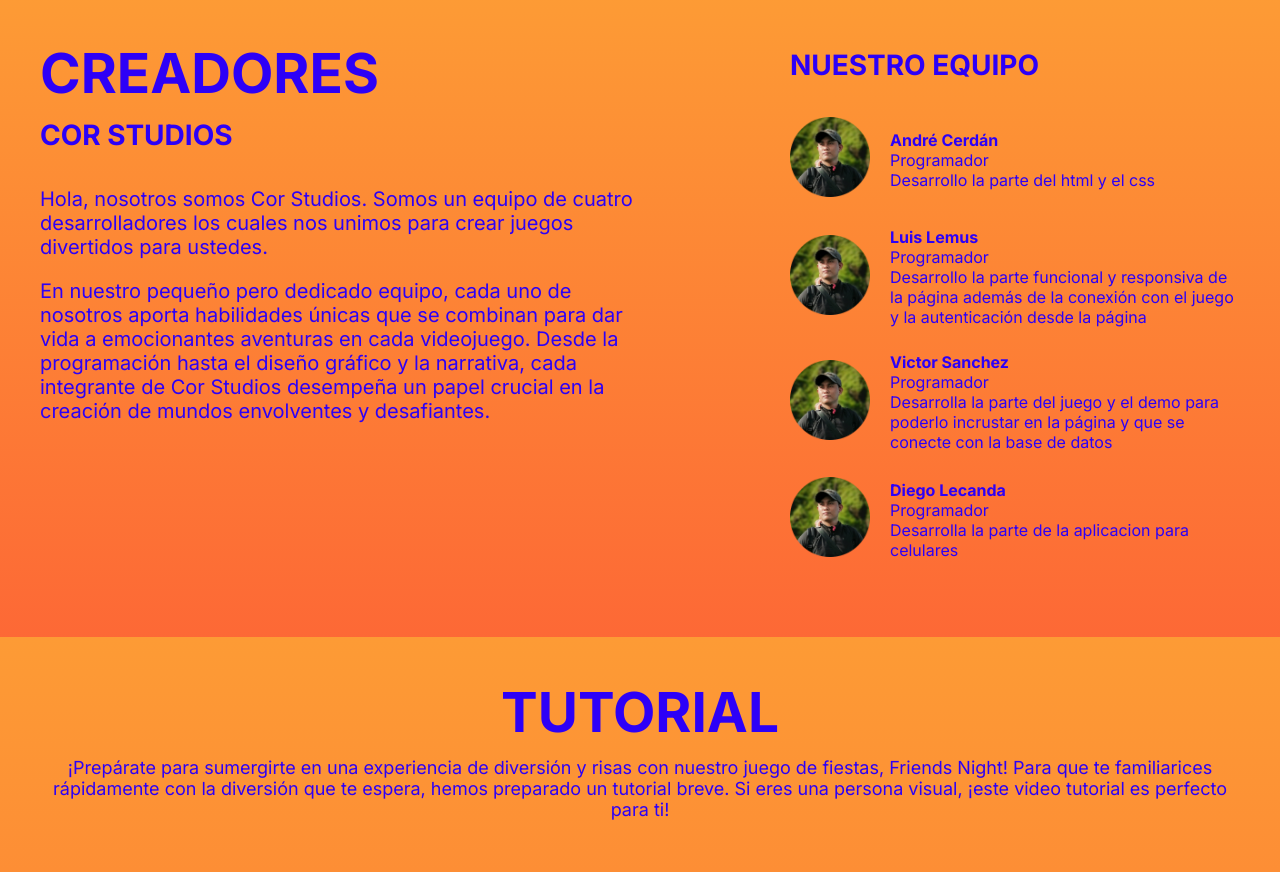
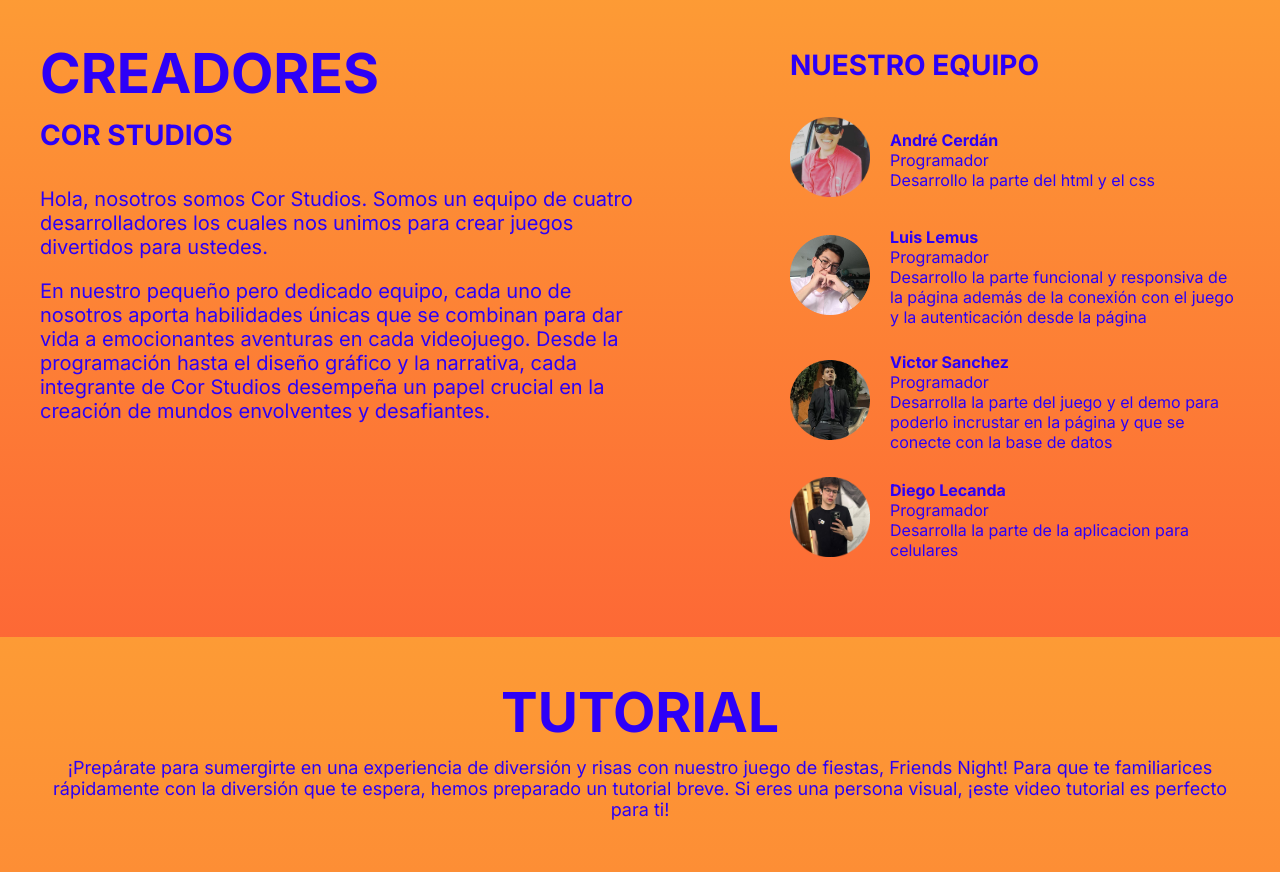
Before and after one commit to Yiztino/Friends-Night-Web, a plain HTML site: page docs/index.html in a window 1280 px wide. Shown: the part 802-1674 px from the top of the page. Drawn offline with nearby package versions, Linux system fonts and the light colour scheme.

Commit message:
Agragando fotos

```diff
--- a/docs/index.html
+++ b/docs/index.html
@@ -79,7 +79,7 @@
             <div class="about-2">
                 <h3>Nuestro equipo</h3>
                 <div class="about-img">
-                    <img src="./HTML/IMG/b1.png" alt="">
+                    <img src="./HTML/IMG/andrec.png" alt="">
                     <div class="about-txt">
                         <h4>André Cerdán</h4>
                         <p>Programador</p>
@@ -87,7 +87,7 @@
                     </div>
                 </div>
                 <div class="about-img">
-                    <img src="./HTML/IMG/b1.png" alt="">
+                    <img src="./HTML/IMG/luisl.png" alt="">
                     <div class="about-txt">
                         <h4>Luis Lemus</h4>
                         <p>Programador</p>
@@ -95,7 +95,7 @@
                     </div>
                 </div>
                 <div class="about-img">
-                    <img src="./HTML/IMG/b1.png" alt="">
+                    <img src="./HTML/IMG/victors.png" alt="">
                     <div class="about-txt">
                         <h4>Victor Sanchez</h4>
                         <p>Programador</p>
@@ -103,7 +103,7 @@
                     </div>
                 </div>
                 <div class="about-img">
-                    <img src="./HTML/IMG/b1.png" alt="">
+                    <img src="./HTML/IMG/diegol.png" alt="">
                     <div class="about-txt">
                         <h4>Diego Lecanda</h4>
                         <p>Programador</p>
```
Also changed, not shown: docs/HTML/IMG/andrec.png (added), docs/HTML/IMG/diegol.png (added), docs/HTML/IMG/luisl.png (added), docs/HTML/IMG/victors.png (added).
